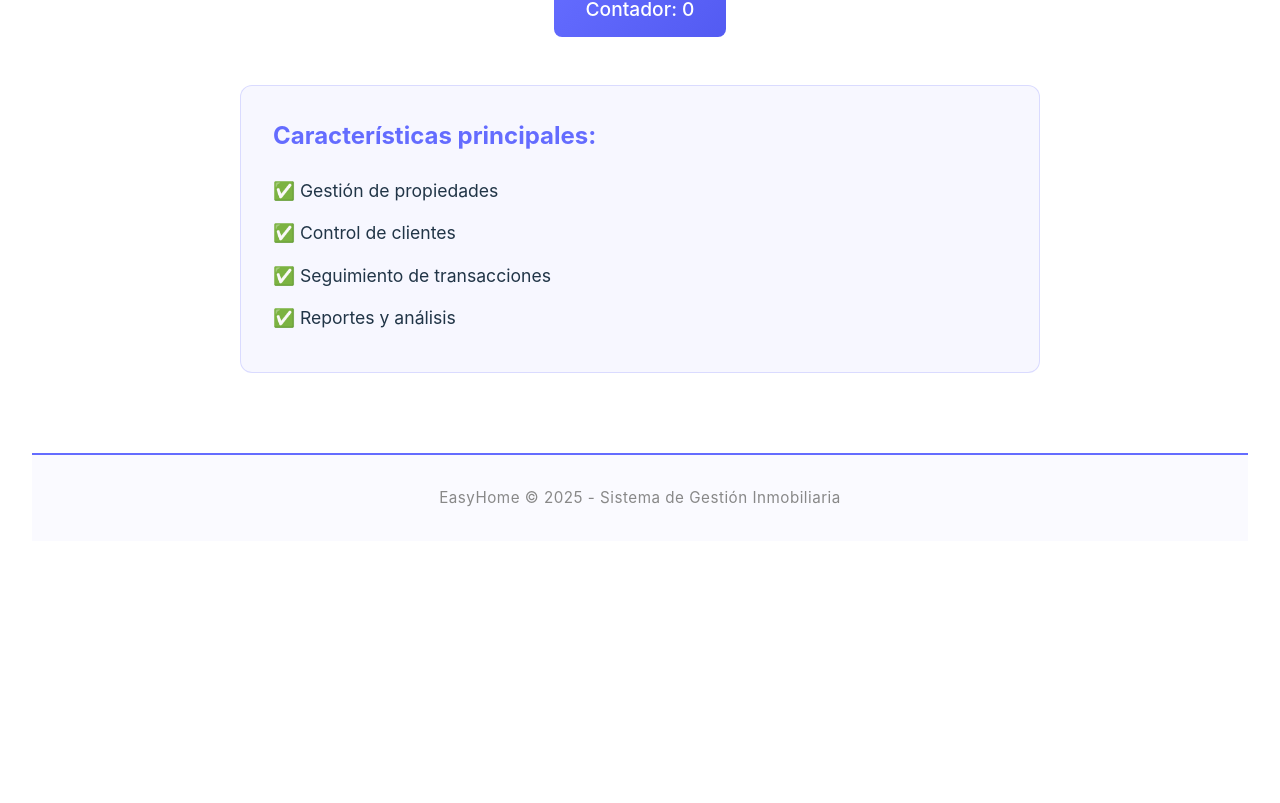
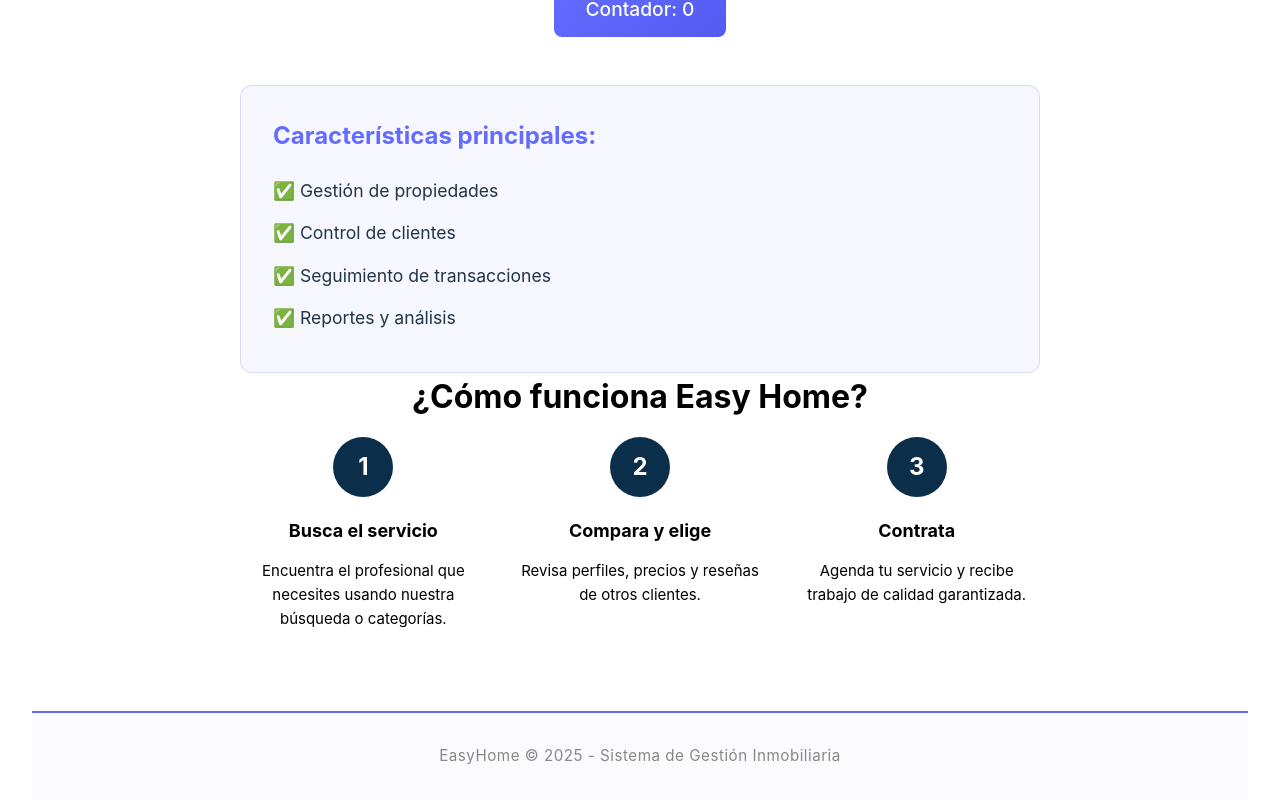
Before and after one commit to metodosformalesds/t3_mfds_2025, a React app in the folder easyhome-frontend/: page / in a window 1280 px wide. Shown: the part 393-1196 px from the top of the page. Before the commit the page ends 966 px from the top, so only its background shows below. Built offline with nearby package versions, Linux system fonts and the light colour scheme; the HTML template or start-up script is replaced by a standard one.

Commit message:
feat: add styles and structure for 'Cómo funciona' section in Home page

```diff
--- /dev/null
+++ b/easyhome-frontend/src/assets/styles/como_funciona.css
@@ -0,0 +1,69 @@
+/* --- ESTILOS DEL CONTENEDOR GENERAL --- */
+.easy-home-process {
+  text-align: center; /* Centra el título y los elementos flexbox */
+  padding: 40px 20px;
+  max-width: 1000px;
+  margin: 0 auto; /* Centrar el contenido */
+  font-family: 'Nunito Sans', sans-serif; /* Usando la fuente que elegiste */
+}
+
+.process-title {
+  font-size: 32px;
+  font-weight: 700;
+  margin-bottom: 50px;
+  color: black;
+}
+
+/* --- ESTILOS DEL CONTENEDOR DE PASOS (FLEXBOX) --- */
+.process-steps {
+  display: flex;
+  justify-content: space-between; /* Distribuye las tarjetas uniformemente */
+  gap: 30px; /* Espacio entre las tarjetas */
+}
+
+/* --- ESTILOS DE CADA TARJETA DE PASO --- */
+.step-card {
+  flex: 1; /* Hace que todas las tarjetas ocupen el mismo ancho */
+  text-align: center;
+}
+
+/* --- ESTILOS DEL CÍRCULO CON NÚMERO --- */
+.step-number {
+  width: 60px;
+  height: 60px;
+  line-height: 60px; /* Centra verticalmente el texto */
+  margin: 0 auto 20px auto; /* Centrar y añadir margen inferior */
+
+  /* Círculo */
+  border-radius: 50%;
+
+  /* Colores */
+  background-color: #0b2f4a; /* Color azul oscuro similar al del header */
+  color: white;
+
+  /* Tipografía del número */
+  font-size: 24px;
+  font-weight: 700;
+}
+
+/* --- ESTILOS DEL TEXTO DENTRO DE LA TARJETA --- */
+.step-heading {
+  font-size: 18px;
+  font-weight: 700;
+  margin-bottom: 15px;
+  color: black; /* Color azul oscuro */
+}
+
+.step-description {
+  font-size: 15px;
+  color: black;
+  line-height: 1.6;
+}
+
+/* --- RESPONSIVE: Apilar pasos en pantallas pequeñas --- */
+@media (max-width: 768px) {
+  .process-steps {
+    flex-direction: column; /* Apila los pasos verticalmente */
+    gap: 40px;
+  }
+}
--- a/easyhome-frontend/src/pages/Home.jsx
+++ b/easyhome-frontend/src/pages/Home.jsx
@@ -1,4 +1,5 @@
 import { useState } from 'react'
+import "../assets/styles/como_funciona.css";
 
 function Home() {
   const [count, setCount] = useState(0)
@@ -24,6 +25,37 @@ function Home() {
             <li>✅ Reportes y análisis</li>
           </ul>
         </div>
+
+        <h2 class="process-title">¿Cómo funciona Easy Home?</h2>
+        <div class="process-steps">
+
+          <div class="step-card">
+            <div class="step-number">1</div>
+            <h3 class="step-heading">Busca el servicio</h3>
+            <p class="step-description">
+              Encuentra el profesional que necesites usando nuestra búsqueda o categorías.
+            </p>
+          </div>
+
+          <div class="step-card">
+            <div class="step-number">2</div>
+            <h3 class="step-heading">Compara y elige</h3>
+            <p class="step-description">
+              Revisa perfiles, precios y reseñas de otros clientes.
+            </p>
+          </div>
+
+          <div class="step-card">
+            <div class="step-number">3</div>
+            <h3 class="step-heading">Contrata</h3>
+            <p class="step-description">
+              Agenda tu servicio y recibe trabajo de calidad garantizada.
+            </p>
+          </div>
+
+        </div>
+
+
       </div>
     </div>
   )
```
